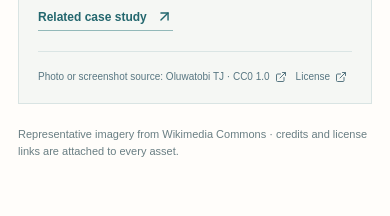
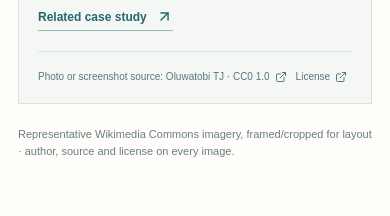
Before and after one commit to tahazitan/taha-zitane-portfolio, a Next.js app: page / in a window 390 px wide. Shown: the part 9400-9616 px from the top of the page. Built offline with nearby package versions, Linux system fonts and the light colour scheme.

Commit message:
Add multilingual disclosure for responsive photo framing alongside Creative Commons author attribution

```diff
--- a/src/components/SolutionMedia.tsx
+++ b/src/components/SolutionMedia.tsx
@@ -33,9 +33,9 @@ const media=[
   alt:"Authentic Wireshark screenshot showing DNS packet capture analysis"}
 ] as const;
 const copy={
- en:{kicker:"SOLUTIONS / REAL MEDIA",title:"Infrastructure in its working context.",intro:"Documentary photographs and software screenshots from openly licensed sources, paired with relevant technical case studies. These images illustrate technology categories, not equipment installed by me.",case:"Related case study",attribution:"Photo or screenshot source",license:"License",note:"Representative imagery from Wikimedia Commons · credits and license links are attached to every asset."},
- fr:{kicker:"SOLUTIONS / IMAGES RÉELLES",title:"L'infrastructure dans son contexte.",intro:"Photographies et captures logicielles de sources ouvertes, associées aux études techniques pertinentes. Ces images illustrent les technologies, sans prétendre montrer mes propres installations.",case:"Étude de cas associée",attribution:"Source de l'image",license:"Licence",note:"Images représentatives issues de Wikimedia Commons · auteur, source et licence associés à chaque image."},
- ar:{kicker:"حلول / صور حقيقية",title:"البنية التحتية في سياقها العملي.",intro:"صور فوتوغرافية ولقطات برامج من مصادر مفتوحة الترخيص، مرتبطة بالمشاريع التقنية المناسبة. تمثل نوع التقنية ولا تدّعي أنها صور معدات قمت بتركيبها.",case:"المشروع المرتبط",attribution:"مصدر الصورة",license:"الرخصة",note:"صور تمثيلية من Wikimedia Commons مع ذكر المصدر وصاحب العمل والرخصة لكل صورة."}
+ en:{kicker:"SOLUTIONS / REAL MEDIA",title:"Infrastructure in its working context.",intro:"Documentary photographs and software screenshots from openly licensed sources, paired with relevant technical case studies. These images illustrate technology categories, not equipment installed by me.",case:"Related case study",attribution:"Photo or screenshot source",license:"License",note:"Representative Wikimedia Commons imagery, framed/cropped for layout · author, source and license on every image."},
+ fr:{kicker:"SOLUTIONS / IMAGES RÉELLES",title:"L'infrastructure dans son contexte.",intro:"Photographies et captures logicielles de sources ouvertes, associées aux études techniques pertinentes. Ces images illustrent les technologies, sans prétendre montrer mes propres installations.",case:"Étude de cas associée",attribution:"Source de l'image",license:"Licence",note:"Images représentatives de Wikimedia Commons, cadrées pour la mise en page · auteur, source et licence affichés."},
+ ar:{kicker:"حلول / صور حقيقية",title:"البنية التحتية في سياقها العملي.",intro:"صور فوتوغرافية ولقطات برامج من مصادر مفتوحة الترخيص، مرتبطة بالمشاريع التقنية المناسبة. تمثل نوع التقنية ولا تدّعي أنها صور معدات قمت بتركيبها.",case:"المشروع المرتبط",attribution:"مصدر الصورة",license:"الرخصة",note:"صور تمثيلية من Wikimedia Commons مع قصّ مناسب للتصميم، وذكر صاحب العمل والمصدر والرخصة."}
 } as const;
 
 export default function SolutionMedia({locale}:{locale:Locale}){
```
